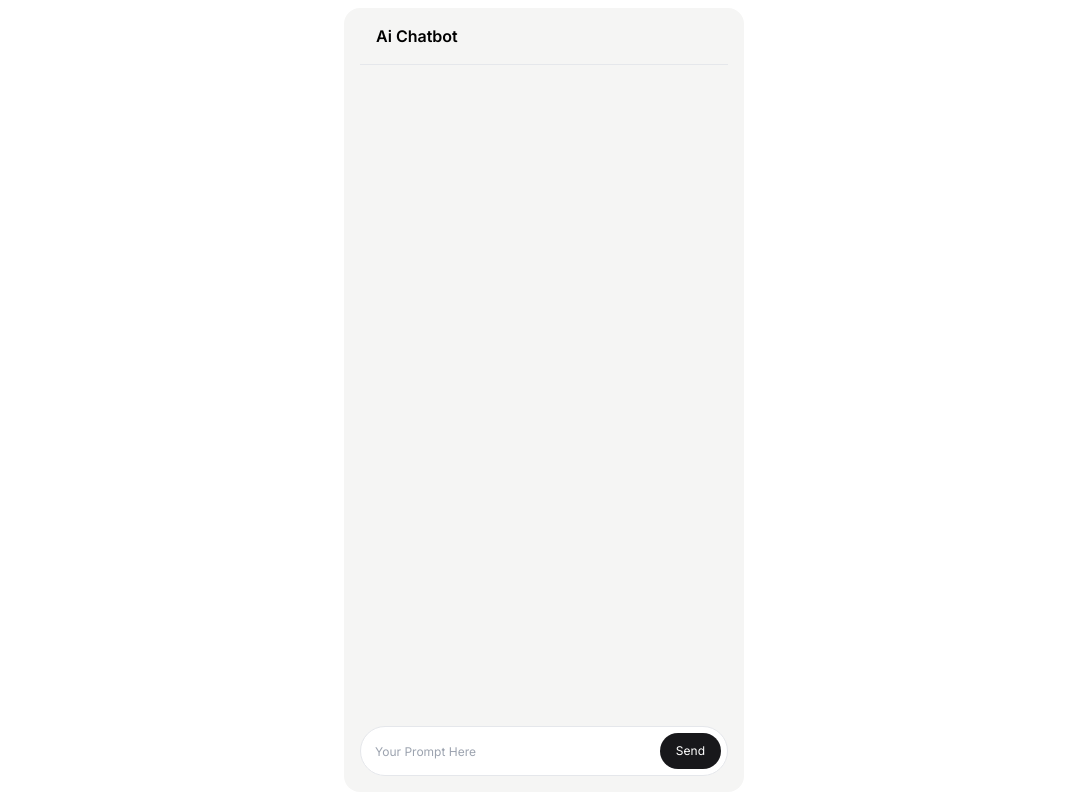
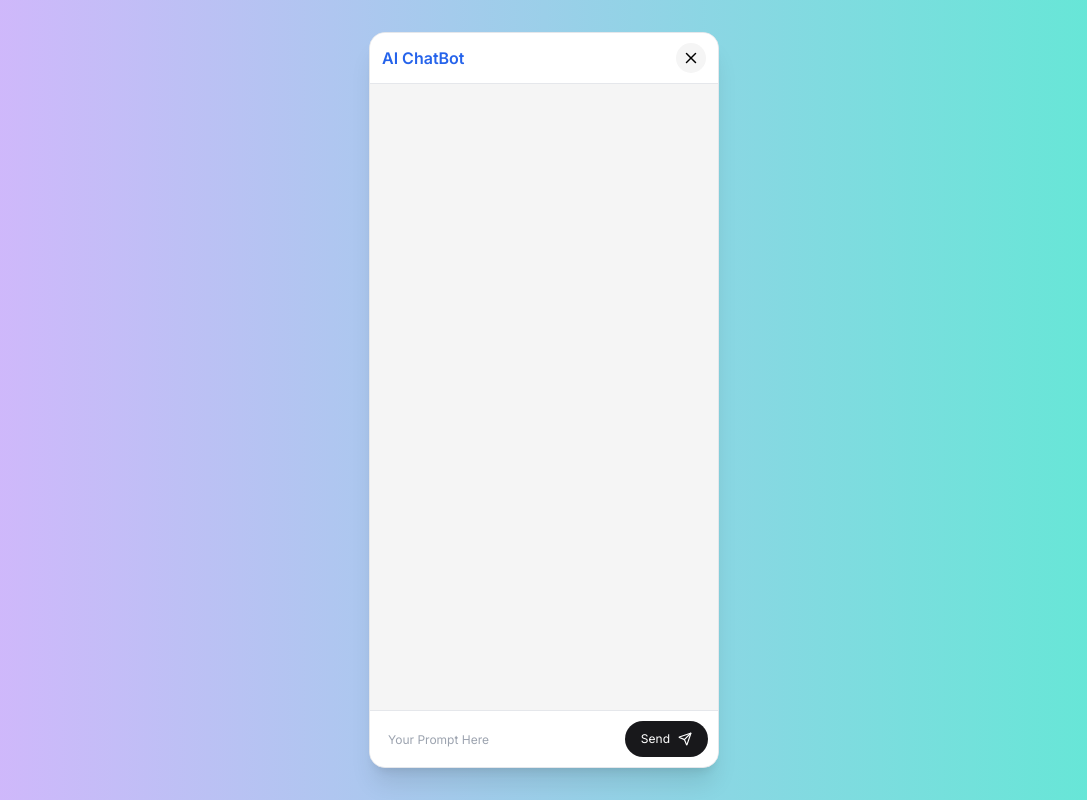
Before and after one commit to vinaykummar707/chat-frontend, a React (Vite) app: page / in a window 1280 px wide. Shown: the whole page, without its empty margins (96-1183 px from the left). Built offline with nearby package versions, Linux system fonts and the light colour scheme; a web font is replaced by a local one.

Commit message:
new changes

```diff
--- a/package.json
+++ b/package.json
@@ -11,6 +11,7 @@
   },
   "dependencies": {
     "framer-motion": "^11.12.0",
+    "lucide-react": "^0.464.0",
     "react": "^18.3.1",
     "react-avatar": "^5.0.3",
     "react-dom": "^18.3.1"
--- a/src/components/ChatInput.tsx
+++ b/src/components/ChatInput.tsx
@@ -1,3 +1,5 @@
+import { Send } from "lucide-react";
+
 interface ChatInputProps {
   value: string;
   onChange: (value: string) => void;
@@ -14,7 +16,8 @@
   disabled,
 }: ChatInputProps) {
   return (
-    <div className="flex gap-2 border bg-white p-1.5 rounded-full flex-row w-full items-center">
+    <div className="p-1.5 bg-white border-t">
+    <div className="flex gap-2  bg-white p-1 rounded-full flex-row w-full items-center">
       <input
         placeholder="Your Prompt Here"
         value={value}
@@ -31,10 +34,16 @@
       <button
         onClick={onSend}
         disabled={disabled}
-        className="px-4 h-9 text-xs disabled:opacity-50 outline-none ring-0 focus:outline-none text-xs focus:ring-0 bg-zinc-900 rounded-full text-white"
+        className="px-4 h-9 text-xs disabled:opacity-50 outline-none ring-0 focus:outline-none text-xs focus:ring-0 bg-zinc-900 rounded-full text-white flex items-center gap-2"
       >
-        {isLoading ? "Sending..." : "Send"}
+        {isLoading ? "Sending..." : (
+          <>
+            Send
+            <Send size={14} />
+          </>
+        )}
       </button>
+    </div>
     </div>
   );
 }
--- a/src/components/ChatInterface.tsx
+++ b/src/components/ChatInterface.tsx
@@ -3,6 +3,7 @@
 import { Message } from "../types/chat";
 import { MessageList } from "./MessageList";
 import { ChatInput } from "./ChatInput";
+import { X } from "lucide-react";
 
 export function ChatInterface() {
   const [messages, setMessages] = useState<Message[]>([]);
@@ -73,9 +74,17 @@
   };
 
   return (
-    <div className="h-screen w-screen flex flex-col p-2 items-center overflow-hidden">
-      <div className="flex flex-col flex-1 bg-stone-100 rounded-2xl  w-[400px] px-4 py-4 gap-4 overflow-hidden">
-        <h1 className="text-md border-b px-4 pb-4 font-semibold">Ai Chatbot</h1>
+    <div className="h-screen w-screen bg-gradient-to-r from-purple-300 to-teal-300 flex flex-col p-8 items-center overflow-hidden">
+      <div className="flex flex-col flex-1 bg-neutral-100 rounded-2xl border  shadow-xl  w-[350px] gap-4 overflow-hidden">
+        <div className="flex justify-between bg-white items-center border-b px-3 py-2.5">
+          <h1 className="text-md text-blue-600  font-semibold">AI ChatBot</h1>
+          <button
+            onClick={() => {}}
+            className="p-1.5 hover:bg-neutral-300 rounded-full bg-neutral-100 transition-colors"
+          >
+            <X size={18} />
+          </button>
+        </div>
 
         <MessageList
           messages={messages}
--- /dev/null
+++ b/src/components/LoadingIndicator.tsx
@@ -0,0 +1,21 @@
+import { Card } from "./common/Card";
+import { MessageAvatar } from "./MessageAvatar";
+
+export function LoadingIndicator() {
+  return (
+    <div className="flex justify-start flex-row gap-2">
+      <MessageAvatar sender="bot" />
+      <div className="flex flex-col gap-1">
+        <Card variant="bot" maxWidth="">
+          <div className="flex items-center gap-2">
+            <div className="animate-pulse flex space-x-2">
+              <div className="h-1.5 w-1.5 bg-gray-300 rounded-full"></div>
+              <div className="h-1.5 w-1.5 bg-gray-300 rounded-full"></div>
+              <div className="h-1.5 w-1.5 bg-gray-300 rounded-full"></div>
+            </div>
+          </div>
+        </Card>
+      </div>
+    </div>
+  );
+}
--- a/src/components/MessageList.tsx
+++ b/src/components/MessageList.tsx
@@ -1,6 +1,7 @@
 import { Message as MessageComponent } from "./Message";
 import { Message } from "../types/chat";
 import { useRef, useEffect } from "react";
+import { LoadingIndicator } from "./LoadingIndicator";
 
 interface MessageListProps {
   messages: Message[];
@@ -20,8 +21,8 @@
   }, [messages]);
 
   return (
-    <div className="relative flex-1 flex flex-col overflow-y-auto no-scrollbar">
-      <div className="flex-1 flex flex-col space-y-4 px-2">
+    <div className="relative flex-1 px-2 flex flex-col overflow-y-auto no-scrollbar">
+      <div className="flex-1 flex flex-col space-y-4 px-4">
         {messages.map((message, index) => (
           <MessageComponent
             key={index}
@@ -30,6 +31,7 @@
             isLoading={isLoading}
           />
         ))}
+        {isLoading && <LoadingIndicator />}
         <div ref={messagesEndRef} />
       </div>
     </div>
--- a/src/components/common/Card.tsx
+++ b/src/components/common/Card.tsx
@@ -21,7 +21,7 @@
     <div className={`${maxWidthClasses[maxWidth]} flex flex-col ${className}`}>
       <div
         className={`rounded-lg  px-3 py-2 ${
-          variant === "user" ? "bg-zinc-200" : "bg-white border shadow-sm"
+          variant === "user" ? "bg-neutral-200" : "bg-white border shadow-"
         }`}
       >
         {children}
```
